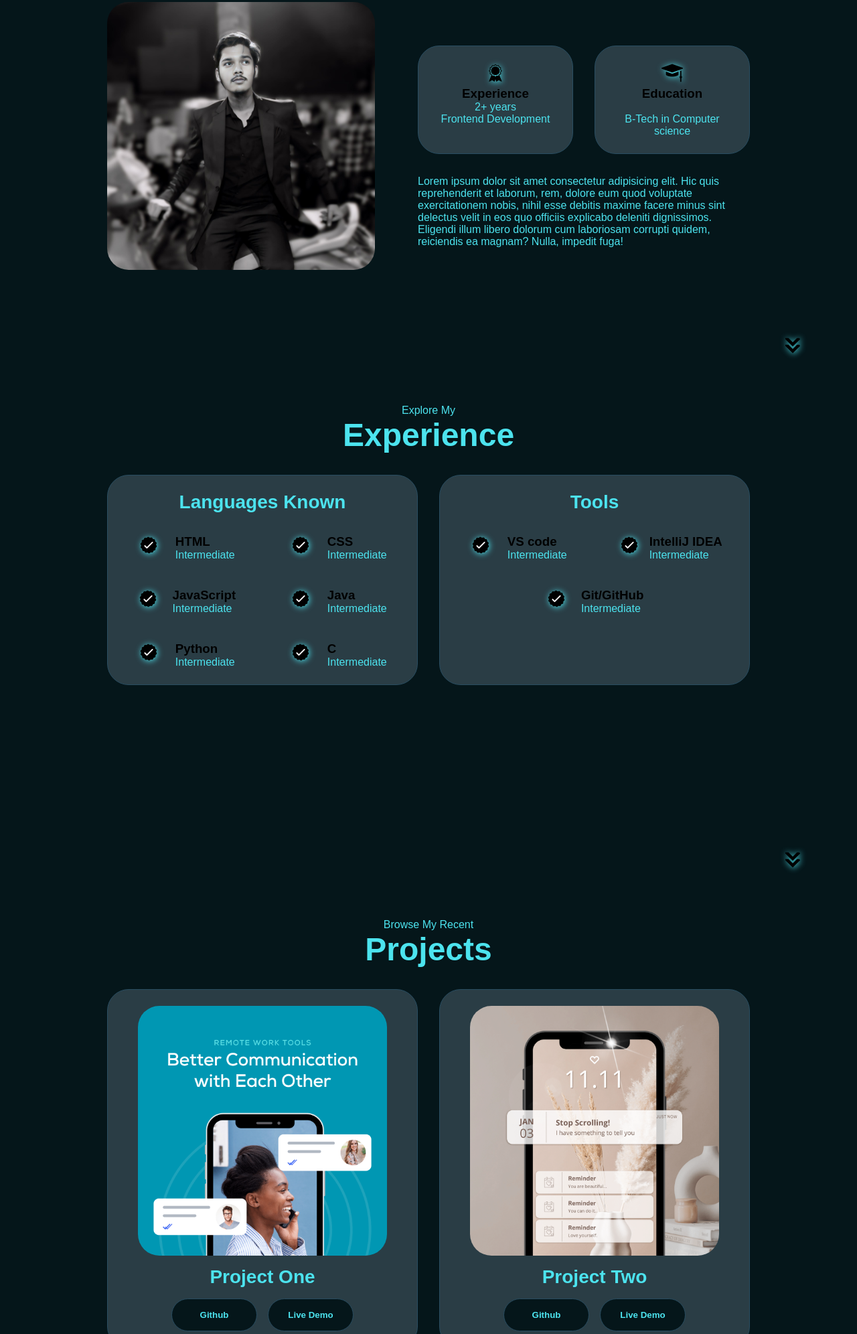
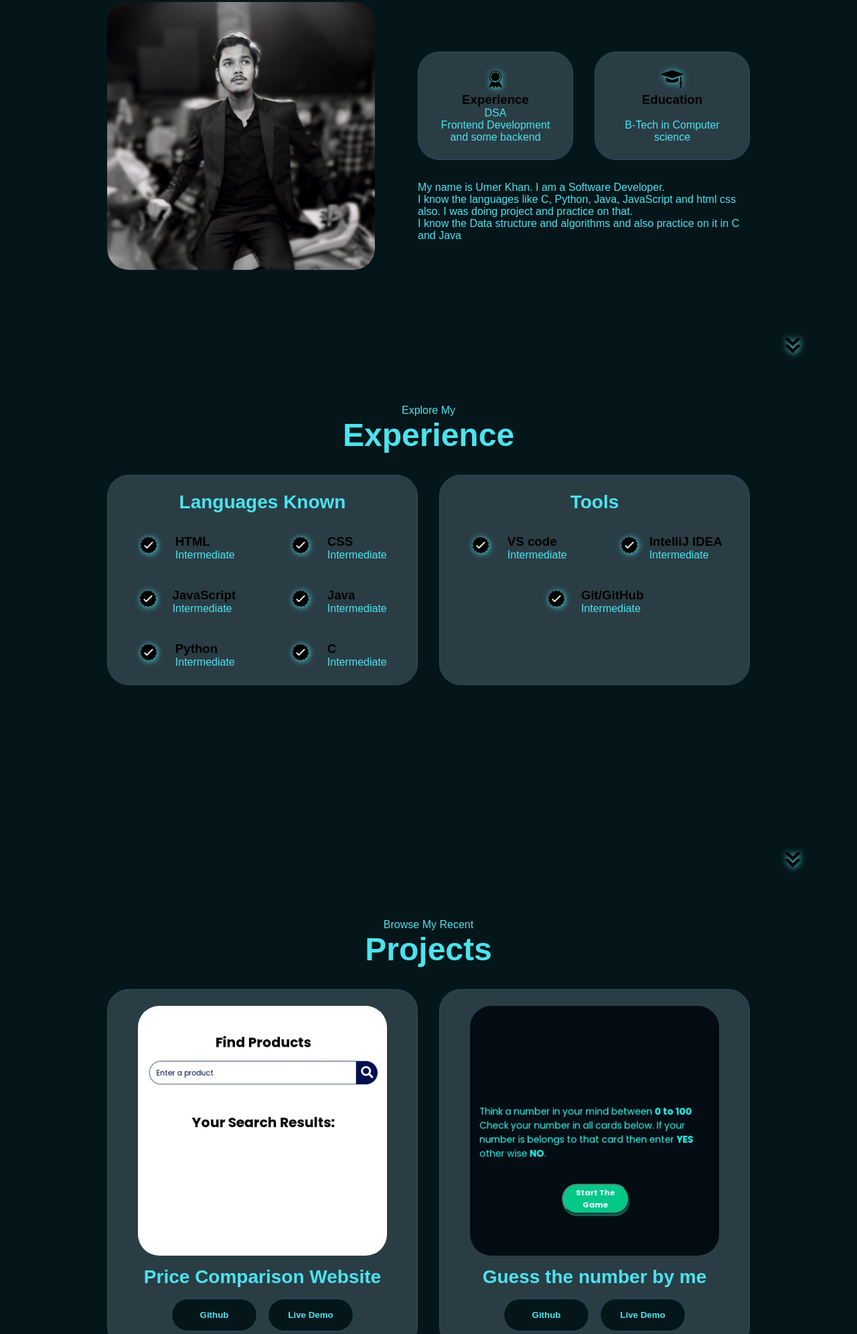
Before and after one commit to umer-khan-19/my-portfolio, a plain HTML site: page index.html in a window 1280 px wide. Shown: the part 1092-3084 px from the top of the page at 67% size. Drawn offline with Linux system fonts and the light colour scheme.

Commit message:
updatind some links text and images

```diff
--- a/index.html
+++ b/index.html
@@ -73,7 +73,7 @@
                     <div class="details-container">
                         <img src="./assets/experience.png" alt="Experience icon" class="icon" />
                         <h3>Experience</h3>
-                        <p>2+ years <br />Frontend Development</p>
+                        <p>DSA <br/>Frontend Development and some backend</p>
                     </div>
                     <div class="details-container">
                         <img src="./assets/education.png" alt="Education icon" class="icon" />
@@ -83,12 +83,7 @@
                 </div>
                 <div class="text-container">
                     <p>
-                        Lorem ipsum dolor sit amet consectetur adipisicing elit. Hic quis
-                        reprehenderit et laborum, rem, dolore eum quod voluptate
-                        exercitationem nobis, nihil esse debitis maxime facere minus sint
-                        delectus velit in eos quo officiis explicabo deleniti dignissimos.
-                        Eligendi illum libero dolorum cum laboriosam corrupti quidem,
-                        reiciendis ea magnam? Nulla, impedit fuga!
+                        My name is Umer Khan. I am a Software Developer.<br> I know the languages like C, Python, Java, JavaScript and html css also. I was doing project and practice on that.<br> I know the Data structure and algorithms and also practice on it in C and Java
                     </p>
                 </div>
             </div>
@@ -191,28 +186,28 @@
             <div class="about-containers">
                 <div class="details-container color-container">
                     <div class="article-container">
-                        <img src="./assets/project-1.png" alt="Project 1" class="project-img" />
+                        <img src="./assets/pc.png" alt="Project 1" class="project-img" />
                     </div>
-                    <h2 class="experience-sub-title project-title">Project One</h2>
+                    <h2 class="experience-sub-title project-title">Price Comparison Website</h2>
                     <div class="btn-container">
-                        <button class="btn btn-color-2 project-btn" onclick="location.href='https://github.com/'">
+                        <button class="btn btn-color-2 project-btn" onclick="location.href='https://github.com/umer-khan-19/price-comparison-website'">
                             Github
                         </button>
-                        <button class="btn btn-color-2 project-btn" onclick="location.href='https://github.com/'">
+                        <button class="btn btn-color-2 project-btn" onclick="location.href='https://price-comparison.netlify.app'">
                             Live Demo
                         </button>
                     </div>
                 </div>
                 <div class="details-container color-container">
                     <div class="article-container">
-                        <img src="./assets/project-2.png" alt="Project 2" class="project-img" />
+                        <img src="./assets/guessno.png" alt="Project 2" class="project-img" />
                     </div>
-                    <h2 class="experience-sub-title project-title">Project Two</h2>
+                    <h2 class="experience-sub-title project-title">Guess the number by me</h2>
                     <div class="btn-container">
-                        <button class="btn btn-color-2 project-btn" onclick="location.href='https://github.com/'">
+                        <button class="btn btn-color-2 project-btn" onclick="location.href='https://github.com/umer-khan-19/guess-the-number'">
                             Github
                         </button>
-                        <button class="btn btn-color-2 project-btn" onclick="location.href='https://github.com/'">
+                        <button class="btn btn-color-2 project-btn" onclick="location.href='https://guess-number-byme.netlify.app'">
                             Live Demo
                         </button>
                     </div>
```
Also changed, not shown: assets/guessno.png (added), assets/pc.png (added).
